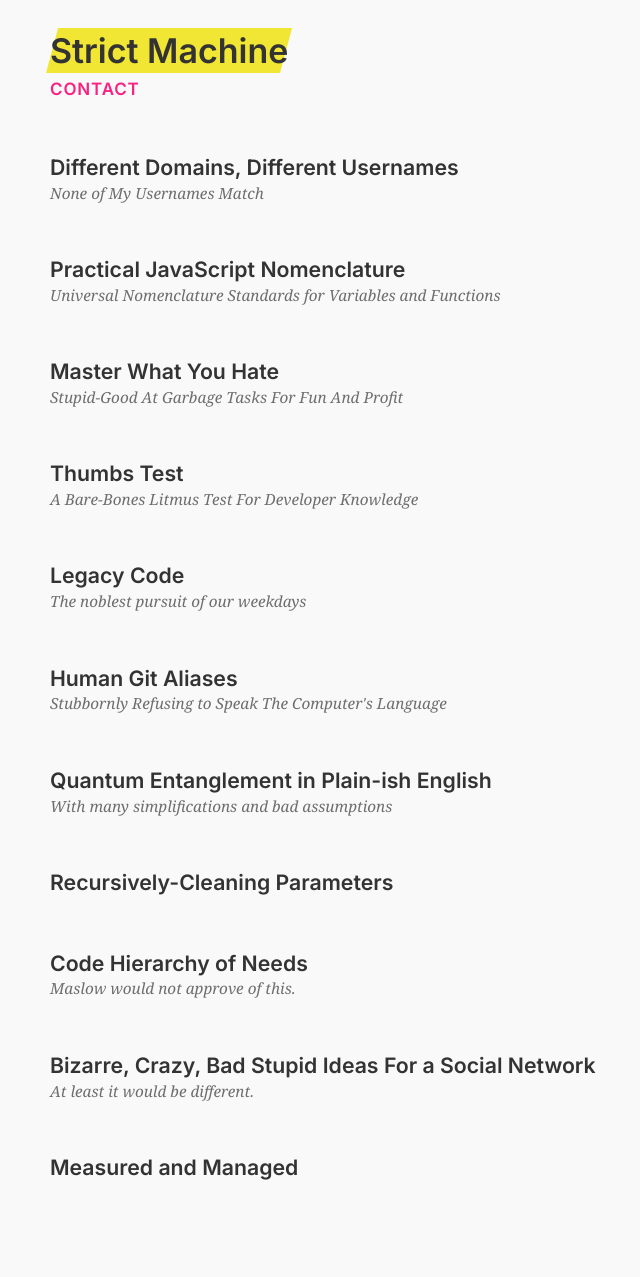
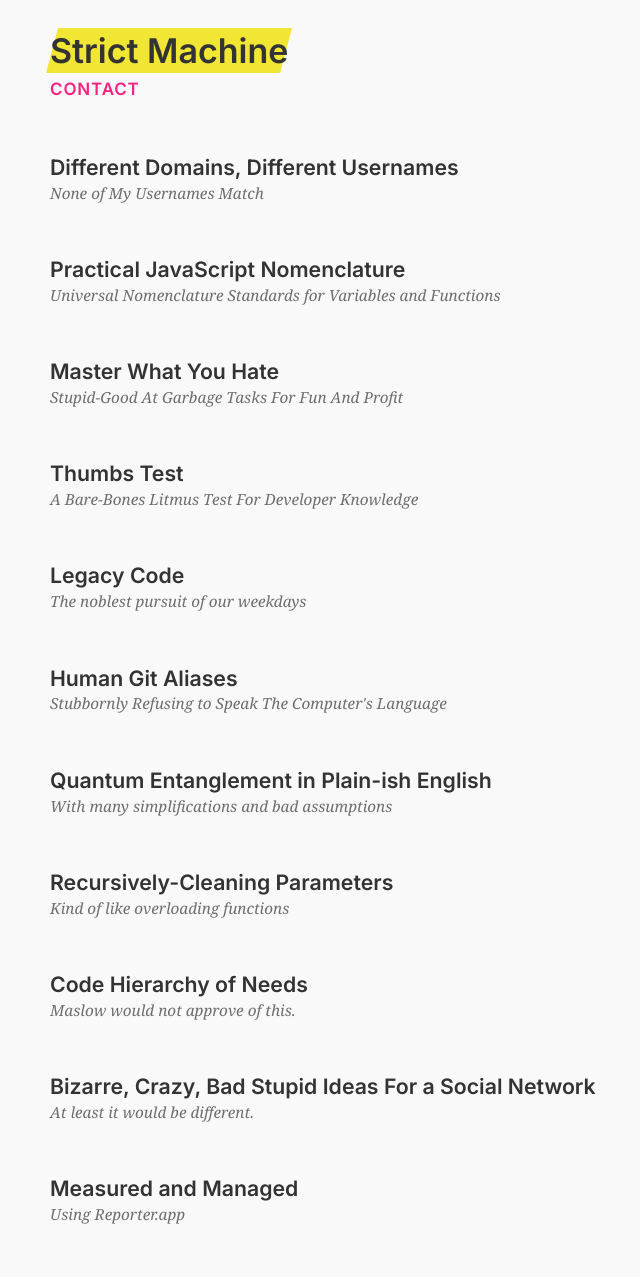
Before and after one commit to gggritso/site, a Jekyll site: the page built from index.md, in a window 1280 px wide. Shown: the whole page, without its empty margins (270-910 px from the left). Built offline with Jekyll 4.4.1, drawn with Linux system fonts in a browser that asks for light colours; before the commit the page ends 1234 px from its top, so only the background shows below that.

Commit message:
Add subtitles

```diff
--- a/_posts/2014-02-23-measured-and-managed.md
+++ b/_posts/2014-02-23-measured-and-managed.md
@@ -1,6 +1,7 @@
 ---
 title:	"Measured and Managed"
 permalink:	measured-and-managed
+subtitle: Using Reporter.app
 ---
 
 > What gets measured gets managed.
--- a/_posts/2015-01-03-recursively-cleaning-parameters.md
+++ b/_posts/2015-01-03-recursively-cleaning-parameters.md
@@ -1,6 +1,7 @@
 ---
 title:  Recursively-Cleaning Parameters
-permalink:  self-cleaning-parameters
+permalink: self-cleaning-parameters
+subtitle: Kind of like overloading functions
 ---
 
 One of the best ways I know to learn idiomatic patterns for programming is to read the source of libraries written by people who know what they're doing. I do this every now and again and go spelunking for tips. I spotted this in [page.js](https://github.com/visionmedia/page.js):
```
